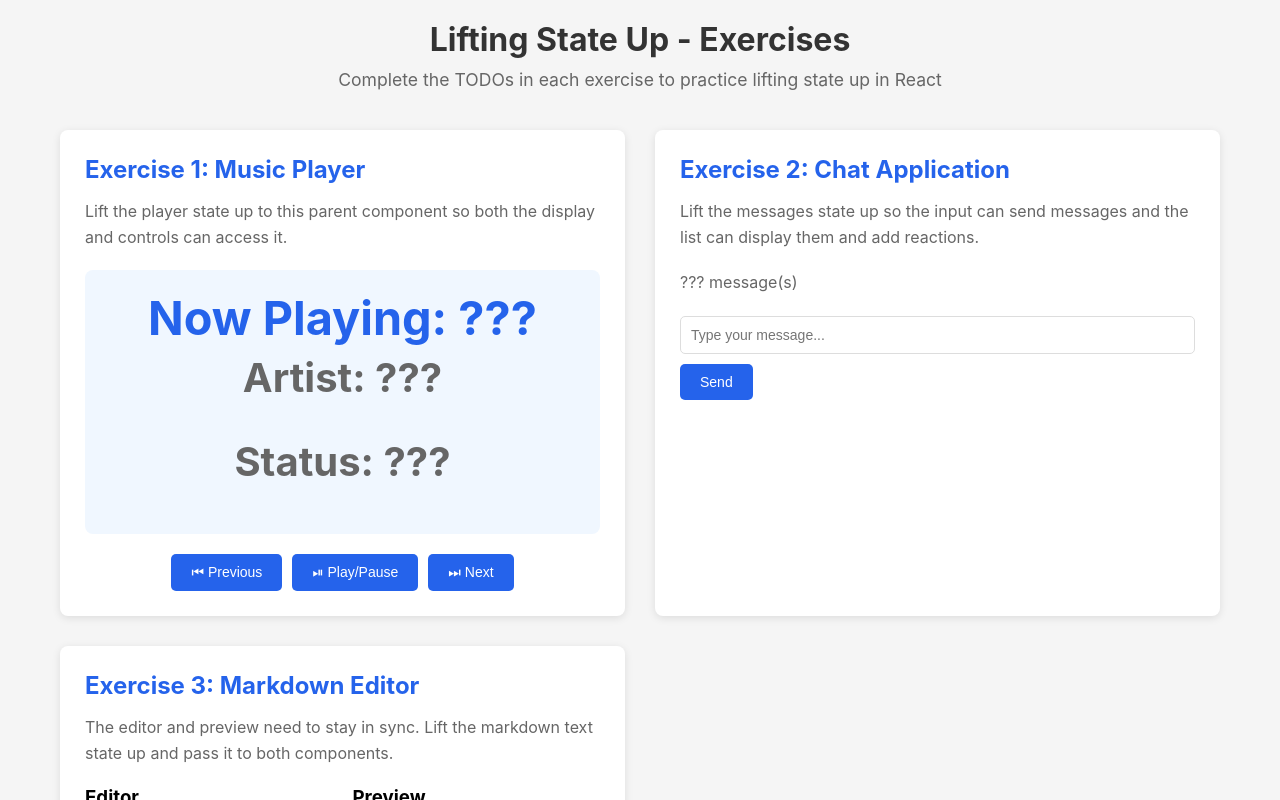
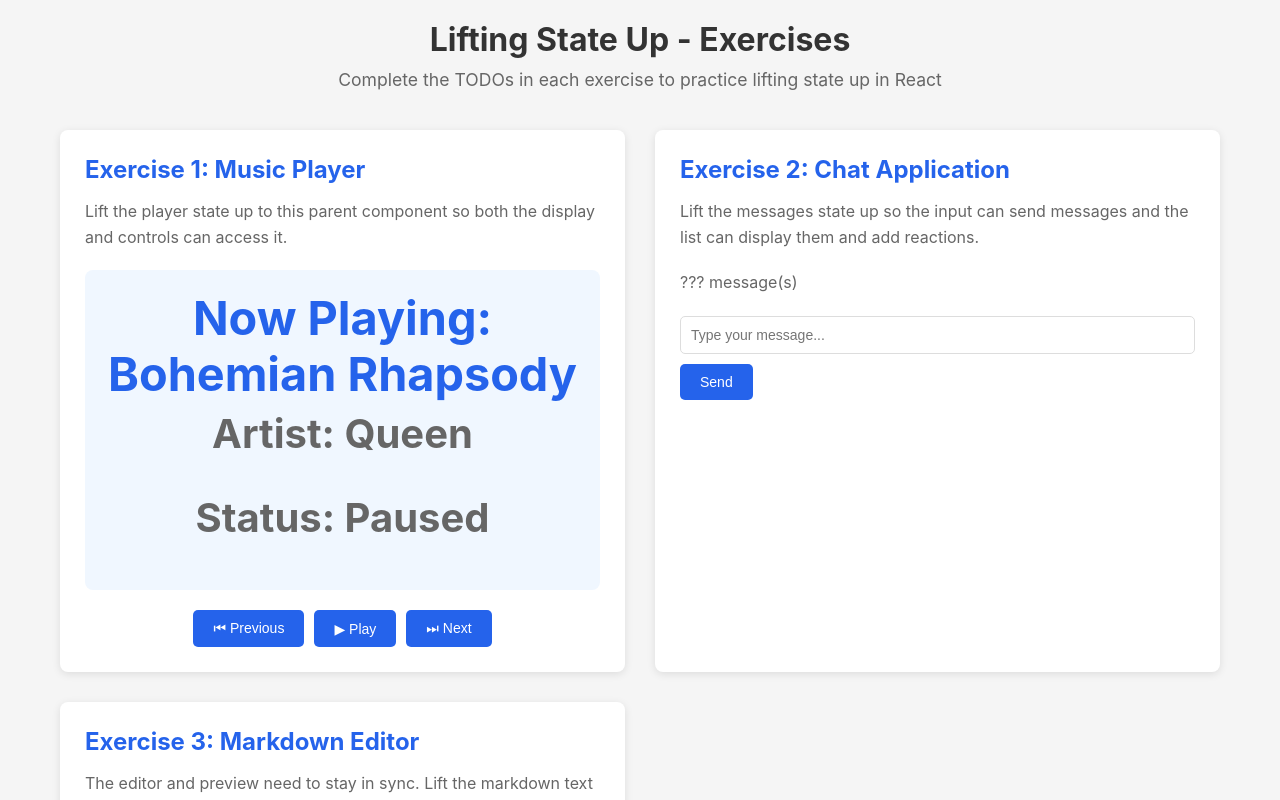
Before and after one commit to gmixoulis/lift-state-up-starter, a React (Vite) app: page / in a window 1280 px wide. Shown: the top 800 px of the page. Built offline with nearby package versions, Linux system fonts and the light colour scheme.

Commit message:
Implemented music player state lifting with playback controls.

```diff
--- a/src/exercises/Exercise1MusicPlayer.tsx
+++ b/src/exercises/Exercise1MusicPlayer.tsx
@@ -1,5 +1,5 @@
 // TODO: Import useState from React
-
+import { useState } from 'react';
 /**
  * Exercise 1: Music Player
  *
@@ -22,6 +22,18 @@ type Song = {
   artist: string;
 };
 
+type NowPlayingProps = {
+  currentSong: Song;
+  isPlaying: boolean;
+};
+
+type PlayerControlsProps = {
+  isPlaying: boolean;
+  onPrevious: () => void;
+  onTogglePlay: () => void;
+  onNext: () => void;
+};
+
 const playlist: Song[] = [
   { title: "Bohemian Rhapsody", artist: "Queen" },
   { title: "Hotel California", artist: "Eagles" },
@@ -30,39 +42,50 @@ const playlist: Song[] = [
 
 // TODO: Add proper type definitions for the props
 // What information does the display need to show the current song and status?
-function NowPlaying(/* Add props here */) {
+function NowPlaying({ currentSong, isPlaying }: NowPlayingProps) {
   return (
     <div className="counter-display">
       {/* TODO: Display the current song and playing status from props */}
-      <h3>Now Playing: ???</h3>
-      <p>Artist: ???</p>
-      <p>Status: ???</p>
+      <h3>Now Playing: {currentSong.title}</h3>
+      <p>Artist: {currentSong.artist}</p>
+      <p>Status: {isPlaying ? "Playing" : "Paused"}</p>
     </div>
   );
 }
 
 // TODO: Add proper type definitions for the props
 // What actions can the user perform? What handlers do you need?
-function PlayerControls(/* Add props here */) {
+function PlayerControls({ isPlaying, onPrevious, onTogglePlay, onNext }: PlayerControlsProps) {
   return (
     <div className="button-group">
       {/* TODO: Wire up the button onClick handlers */}
-      <button type="button">⏮ Previous</button>
-      <button type="button">⏯ Play/Pause</button>
-      <button type="button">⏭ Next</button>
+      <button type="button" onClick={onPrevious}>⏮ Previous</button>
+      <button type="button" onClick={onTogglePlay}>
+        {isPlaying ? '⏸ Pause' : '▶ Play'}
+      </button>
+      <button type="button" onClick={onNext}>⏭ Next</button>
     </div>
   );
 }
 
 // Parent component that should hold the shared state
 export function Exercise1MusicPlayer() {
-  // TODO: What state do you need to track?
-  // Think about: Which song is currently selected? Is it playing or paused?
 
-  // TODO: Create handler functions
-  // What should happen when each button is clicked?
-  // How do you move to the next song? What happens at the end of the playlist?
-  // How do you move to the previous song? What happens at the start?
+  const [currentSongIndex, setCurrentSongIndex] = useState<number>(0);
+  const [isPlaying, setIsPlaying] = useState(false);
+
+  const handleTogglePlay = () => {
+    setIsPlaying((previous) => !previous);
+  };
+  const handleNext = () => {
+    setCurrentSongIndex((previousIndex) => (previousIndex + 1) % playlist.length);
+  };
+  const handlePrevious = () => {
+    setCurrentSongIndex((previousIndex) =>
+      previousIndex === 0 ? playlist.length - 1 : previousIndex - 1
+    );
+  };
+
 
   return (
     <div className="exercise-card">
@@ -74,11 +97,11 @@ export function Exercise1MusicPlayer() {
 
       {/* TODO: Pass the necessary props to NowPlaying */}
       {/* What data does it need to display? */}
-      <NowPlaying />
+      <NowPlaying currentSong={playlist[currentSongIndex]} isPlaying={isPlaying} />
 
       {/* TODO: Pass the necessary props to PlayerControls */}
       {/* What functions does it need to modify the state? */}
-      <PlayerControls />
+      <PlayerControls onPrevious={handlePrevious} onTogglePlay={handleTogglePlay} onNext={handleNext} isPlaying={isPlaying} />
     </div>
   );
 }
```
Also changed, not shown: 1 other file (tests, documents, lock files or other folders).
